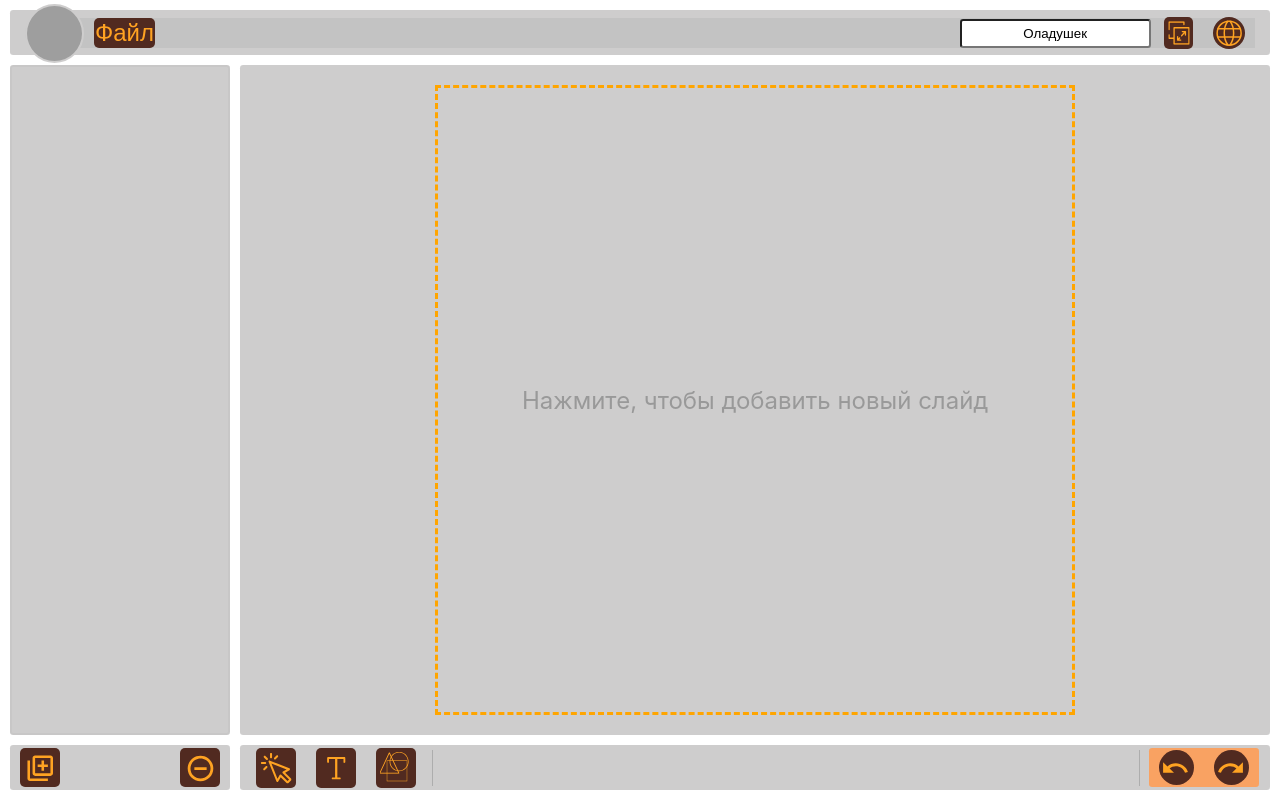
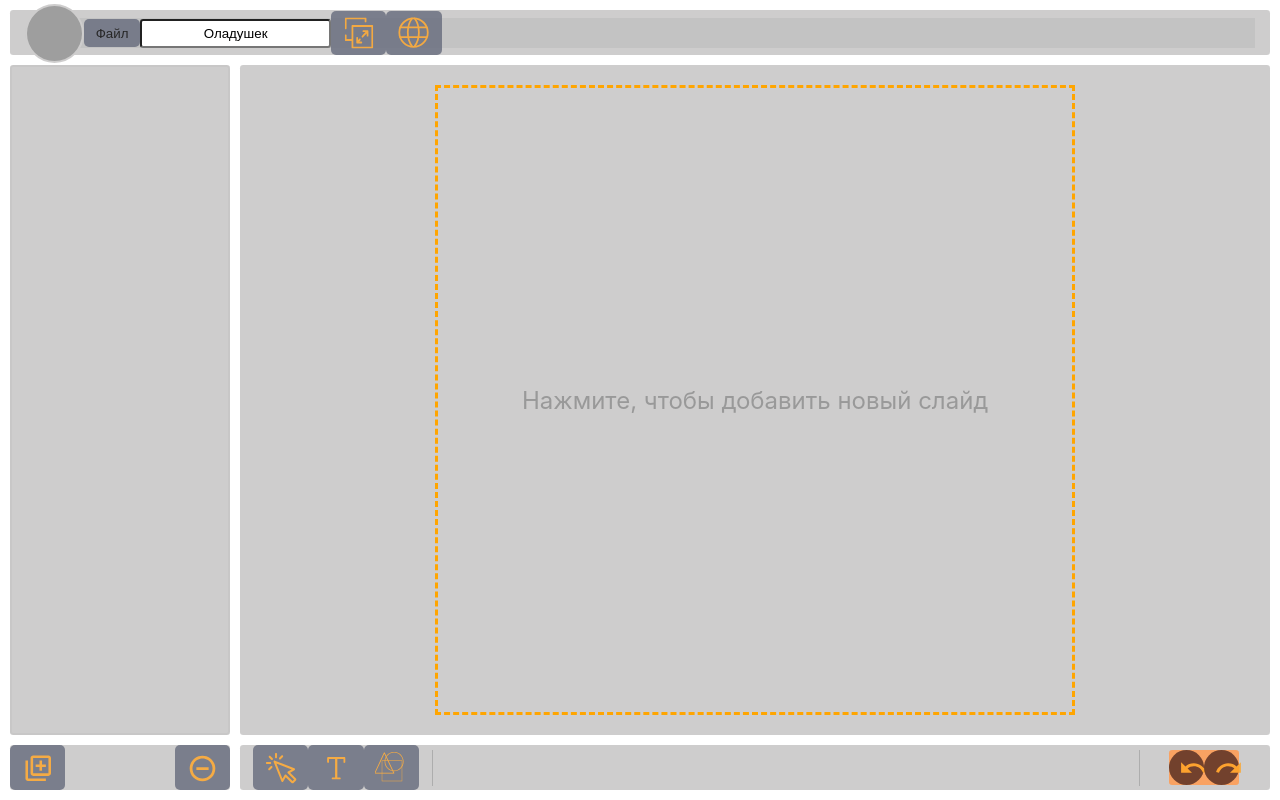
Before and after one commit to pklgn/project-os, a React (Create React App) app: page / in a window 1280 px wide. Built offline with nearby package versions, Linux system fonts and the light colour scheme; grey boxes are pictures that could not be loaded.

Commit message:
dev-10-ermakov Обновил компонент кнопки; сломал ToolBar, ElementListTool

```diff
--- a/src/components/AppFooter/ElementListTool/ElementListTool.module.css
+++ b/src/components/AppFooter/ElementListTool/ElementListTool.module.css
@@ -24,12 +24,6 @@
 .element-tools>#tools-buttons-container {
     grid-area: tools-buttons-container;
     height: 100%;
-}
-
-.element-tools button {
-    padding: 3px 3px 3px 3px;
-    margin-top: 2px;
-    margin-bottom: 2px;
 }
 
 .element-tools>#adaptive-elements-tool-placeholder {
--- a/src/components/AppFooter/ElementListTool/ElementListTool.tsx
+++ b/src/components/AppFooter/ElementListTool/ElementListTool.tsx
@@ -45,45 +45,9 @@ export function ElementListTool(props: ElementListToolProps): JSX.Element {
     return (
         <div className={styles['element-tools']}>
             <div className={styles['tools-buttons-container']} id="tools-buttons-container">
-                <Button
-                    type={'default'}
-                    text={undefined}
-                    state={'disabled'}
-                    id="select-tool-button"
-                    optionalText={undefined}
-                    iconLeft={<SelectCursorIcon color="#ffa322" />}
-                    iconRight={undefined}
-                    cssMix={undefined}
-                    onClick={() => {
-                        undefined;
-                    }}
-                />
-                <Button
-                    type={'default'}
-                    text={undefined}
-                    state={'disabled'}
-                    id="text-tool-button"
-                    optionalText={undefined}
-                    iconLeft={<TextIcon color="#ffa322" />}
-                    iconRight={undefined}
-                    cssMix={undefined}
-                    onClick={() => {
-                        undefined;
-                    }}
-                />
-                <Button
-                    type={'default'}
-                    text={undefined}
-                    state={'disabled'}
-                    id="geometry-tool-button"
-                    optionalText={undefined}
-                    iconLeft={<GeometryIcon color="#ffa322" />}
-                    iconRight={undefined}
-                    cssMix={undefined}
-                    onClick={() => {
-                        undefined;
-                    }}
-                />
+                <Button id="select-tool-button" iconLeft={<SelectCursorIcon color="#ffa322" />} />
+                <Button id="text-tool-button" iconLeft={<TextIcon color="#ffa322" />} />
+                <Button id="geometry-tool-button" iconLeft={<GeometryIcon color="#ffa322" />} />
             </div>
             <VerticalLine id="veritical-1" />
             <span id="adaptive-elements-tool-placeholder" />
--- a/src/components/AppFooter/SlideListTool/SlideListTool.module.css
+++ b/src/components/AppFooter/SlideListTool/SlideListTool.module.css
@@ -7,13 +7,6 @@
     border-radius: 0.2rem;
 }
 
-.slides-list-tools > button {
-    margin-top: 3px;
-    margin-bottom: 3px;
-    padding-left: 3px;
-    padding-right: 3px;
-}
-
 .slides-list-tools > #add-slide-button {
     grid-area: add-slide-button;
 }
--- a/src/components/AppTop/AppTop.module.css
+++ b/src/components/AppTop/AppTop.module.css
@@ -6,14 +6,12 @@
 }
 
 .top-bar-menu {
-  display: grid;
+  display: flex;
   margin-top: 8px;
   margin-left: 15px;
   margin-right: 15px;
   border-top-left-radius: 100px;
   border-bottom-left-radius: 100px;
-  grid-template-areas: 'app-logo file-button span name-input-field fullscreen-button lang-button';
-  grid-template-columns: 0fr 1.2fr 12fr 3fr 0fr 0fr;
   align-content: center;
   align-items: center;
   height: 30px;
--- a/src/components/AppTop/AppTop.tsx
+++ b/src/components/AppTop/AppTop.tsx
@@ -35,19 +35,7 @@ export function AppTop(): JSX.Element {
         <div className={styles['top-bar']}>
             <div className={styles['top-bar-menu']}>
                 <AppLogoPng width={55} height={55} type={'default'} />
-                <Button
-                    type={'default'}
-                    text={'Файл'}
-                    state={'disabled'}
-                    id="file-button"
-                    optionalText={undefined}
-                    iconLeft={undefined}
-                    iconRight={undefined}
-                    cssMix={undefined}
-                    onClick={() => {
-                        undefined;
-                    }}
-                />
+                <Button text={'Файл'} id="file-button" />
                 <span />
                 <AdaptiveInputField
                     id="name-input-field"
@@ -56,32 +44,8 @@ export function AppTop(): JSX.Element {
                     onChange={onChangeNameInputHandler}
                     onBlur={onBlurNameInputHandler}
                 />
-                <Button
-                    type={'default'}
-                    text={undefined}
-                    state={'disabled'}
-                    id="fullscreen-button"
-                    optionalText={undefined}
-                    iconLeft={<FullscreenIcon color="#ffa322" />}
-                    iconRight={undefined}
-                    cssMix={{ padding: '3px 2px 3px 3px' }}
-                    onClick={() => {
-                        undefined;
-                    }}
-                />
-                <Button
-                    type={'default'}
-                    state={'disabled'}
-                    id="lang-button"
-                    text={undefined}
-                    optionalText={undefined}
-                    iconLeft={<GlobeIcon width={30} height={30} color="#ffa322" />}
-                    iconRight={undefined}
-                    cssMix={{ borderRadius: '50%' }}
-                    onClick={() => {
-                        undefined;
-                    }}
-                />
+                <Button id="fullscreen-button" iconLeft={<FullscreenIcon color="#ffa322" />} />
+                <Button id="lang-button" iconLeft={<GlobeIcon width={32} height={32} color="#ffa322" />} />
             </div>
         </div>
     );
--- a/src/components/PresentationEditor/PresentationEditor.module.css
+++ b/src/components/PresentationEditor/PresentationEditor.module.css
@@ -6,7 +6,7 @@
             "slideTools elementTools";
     grid-gap: 10px;
     grid-template-columns: 220px 1fr;
-    grid-template-rows: 45px 1fr 45px;
+    grid-template-rows: 45px 1fr auto;
     height: 100vh;
     padding: 10px;
     box-sizing: border-box;
--- a/src/components/common/Button/Button.module.css
+++ b/src/components/common/Button/Button.module.css
@@ -1,24 +1,20 @@
-.button {
+.button, .button--independently {
+    box-sizing: border-box;
     border: 1px solid transparent;
     cursor: pointer;
-  font-size: x-large;
-  margin-left: 10px;
-  margin-right: 10px;
-  padding: 0;
+    padding: 0.4em 0.8em;
     border-radius: 5px;
     outline: none;
+    user-select: none;
+    transition-duration: 0.2s;
+    background-color: rgb(102, 107, 124);
+    opacity: 0.8;
 }
 
-.default {
-  background-color: #512a20;
+.button--default {
 }
 
-.active {
-  border: 2px solid #ffa322;
-  background-color: #bd634d;
-}
-
-.disabled {
+.button--disabled {
     color: #ffa322;
     background-color: #512a20;
 }
@@ -26,3 +22,11 @@
 .button svg {
     display: block;
 }
+
+.button--active {
+    background-color: transparent;
+}
+
+.button--hover {
+    opacity: 1;
+}
--- a/src/components/common/Button/Button.tsx
+++ b/src/components/common/Button/Button.tsx
@@ -2,84 +2,83 @@ import styles from './Button.module.css';
 import CSS from 'csstype';
 
 import { joinClassNames } from '../../utils/joinClassNames';
-import { BaseSyntheticEvent, MouseEvent, useEffect, useRef, useState } from 'react';
+import React, { BaseSyntheticEvent, MouseEvent, useCallback, useEffect, useRef, useState } from 'react';
 
-type ButtonState = 'pressed' | 'active' | 'disabled' | 'independently';
-type ButtonType = 'in-list' | 'default';
+type ButtonState = 'pressed' | 'active' | 'disabled' | 'independently' | 'hover';
+type ButtonType = 'in-list' | 'default' | 'round';
 
 export type ButtonProps = {
-    type: ButtonType;
-    state: ButtonState;
+    type?: ButtonType;
+    state?: ButtonState;
     id: string;
-    text: string | undefined;
-    optionalText: string | undefined;
-    iconLeft: JSX.Element | undefined;
-    iconRight: JSX.Element | undefined;
-    cssMix: CSS.Properties | undefined;
-    onClick: (_: BaseSyntheticEvent) => void;
+    text?: string;
+    optionalText?: string;
+    iconLeft?: JSX.Element;
+    iconRight?: JSX.Element;
+    cssMix?: CSS.Properties;
+    onClick?: (event: BaseSyntheticEvent) => void;
+    onMouseUp?: (event: BaseSyntheticEvent) => void;
 };
 
 export function Button(props: ButtonProps) {
-    const { type, state, id, text, optionalText, iconLeft, iconRight, cssMix, onClick } = props;
+    const {
+        type = 'default',
+        state = 'independently',
+        id,
+        text,
+        optionalText,
+        iconLeft = null,
+        iconRight = null,
+        cssMix,
+        onClick,
+        onMouseUp,
+    } = props;
     const buttonRef = useRef<HTMLButtonElement>(null);
-
     const disabled = state === 'disabled';
-
-    const [classes, setClasses] = useState(
-        joinClassNames(['button', type ?? '', state ?? ''])
-            .trim()
-            .split(' '),
-    );
+    const [buttonState, setButtonState] = useState(state);
+    const classNames = joinClassNames([styles['button'], styles[`button--${buttonState}`], styles[`button--${type}`]]);
 
     const onMouseDownHandler = () => {
-        console.log('mousedown');
-        // if (state === 'independently') {
-        //     setClasses(
-        //         joinClassNames(['button', type ?? '', 'active'])
-        //             .trim()
-        //             .split(' '),
-        //     );
-        // }
+        setButtonState('active');
     };
 
-    const onEnter = (event: MouseEvent) => {
+    const onMouseEnterHandler = (event: MouseEvent) => {
         if (event.buttons === 1) {
-            console.log('entered and pressed');
+            setButtonState('active');
+        } else {
+            setButtonState('hover');
         }
     };
+    const onMouseLeaveHandler = () => {
+        setButtonState('independently');
+    };
+    const textElement = text ? <span className={styles['text']}>{text}</span> : null;
+    const optionalTextElement = optionalText ? <span className={styles['optional-text']}>{optionalText}</span> : null;
 
-    const onMouseUpHandler = () => {
-        if (state === 'independently') {
-            setClasses(
-                joinClassNames(['button', type ?? '', 'disabled'])
-                    .trim()
-                    .split(' '),
-            );
+    const onMouseUpHandler = (event: BaseSyntheticEvent) => {
+        if (onMouseUp) {
+            onMouseUp(event);
+            console.log('hello');
         }
+        setButtonState('independently');
     };
-
-    useEffect(() => {
-        document.addEventListener('mouseup', onMouseUpHandler);
-
-        return () => {
-            document.removeEventListener('mouseup', onMouseUpHandler);
-        };
-    }, [onMouseUpHandler]);
 
     return (
         <button
             ref={buttonRef}
-            className={`${styles[classes[0]] ?? ''} ${styles[classes[1]] ?? ''} ${styles[classes[2]] ?? ''}`}
+            className={classNames}
+            onMouseLeave={onMouseLeaveHandler}
             onMouseDown={onMouseDownHandler}
-            onMouseEnter={onEnter}
+            onMouseUp={onMouseUpHandler}
+            onMouseEnter={onMouseEnterHandler}
             onClick={onClick}
             style={cssMix}
             id={id}
             disabled={disabled}
         >
             {iconLeft}
-            {text}
-            {optionalText ? <div className={styles['optional-text']}>{optionalText}</div> : <></>}
+            {textElement}
+            {optionalTextElement}
             {iconRight}
         </button>
     );
--- a/src/components/common/icons/Fullscreen/Fullscreen.tsx
+++ b/src/components/common/icons/Fullscreen/Fullscreen.tsx
@@ -1,9 +1,9 @@
 export function FullscreenIcon(props: { color: string }): JSX.Element {
     const reg = /^#([0-9a-f]{3}){1,2}$/i;
     return (
-        <svg width="22" height="24" viewBox="0 0 22 24" fill="none" xmlns="http://www.w3.org/2000/svg">
+        <svg width="32" height="32" viewBox="0 0 22 24" fill="none" xmlns="http://www.w3.org/2000/svg">
             <g clipPath="url(#clip0_356_54)">
-                <path d="M20.9642 6.74316H6.07788V22.9528H20.9642V6.74316Z" fill="#512A20" />
+                <path d="M20.9642 6.74316H6.07788V22.9528H20.9642V6.74316Z" />
                 <path
                     d="M20.9638 6.0293H6.07769C5.71579 6.0293 5.42232 6.34885 5.42232 6.74292V16.542H1.69136V13.8394C1.69136 13.4453 1.39789 13.1258 1.03599 13.1258C0.674086 13.1258 0.380615 13.4453 0.380615 13.8394V17.2556C0.380615 17.6497 0.674086 17.9692 1.03599 17.9692H5.42232V22.9523C5.42232 23.3463 5.71579 23.6659 6.07769 23.6659H20.9638C21.3257 23.6659 21.6192 23.3463 21.6192 22.9523V6.74288C21.6192 6.34885 21.3257 6.0293 20.9638 6.0293ZM20.3084 22.2386H6.73306V7.45655H20.3084V22.2386Z"
                     fill={`${reg.test(props.color) ? props.color : '#fff'}`}
--- a/src/components/common/icons/GlobeInternationalization/GlobeInternationalizationIcon.tsx
+++ b/src/components/common/icons/GlobeInternationalization/GlobeInternationalizationIcon.tsx
@@ -4,8 +4,7 @@ export function GlobeIcon(props: { width: number; height: number; color: string
         <svg
             width={props.width}
             height={props.height}
-            viewBox={`-2 -2 ${props.width}
-            ${props.height}`}
+            viewBox={`0 0 27 27`}
             fill="none"
             xmlns="http://www.w3.org/2000/svg"
         >
--- a/src/redux/actions/pictureActions.ts
+++ b/src/redux/actions/pictureActions.ts
@@ -1,6 +1,5 @@
 import { PictureData } from '../action-creators/pictureActionCreators';
 import { ActionType } from '../action-types/types';
-import { PictureData } from '../action-creators/pictureActionCreators';
 
 interface AddPicture {
     type: ActionType.ADD_PICTURE_AT_SELECTED_SLIDE;
```
Also changed, not shown: src/components/AppFooter/SlideListTool/SlideListTool.tsx (+3 -14 lines). Lines whose indentation alone changed are shown as unchanged.
